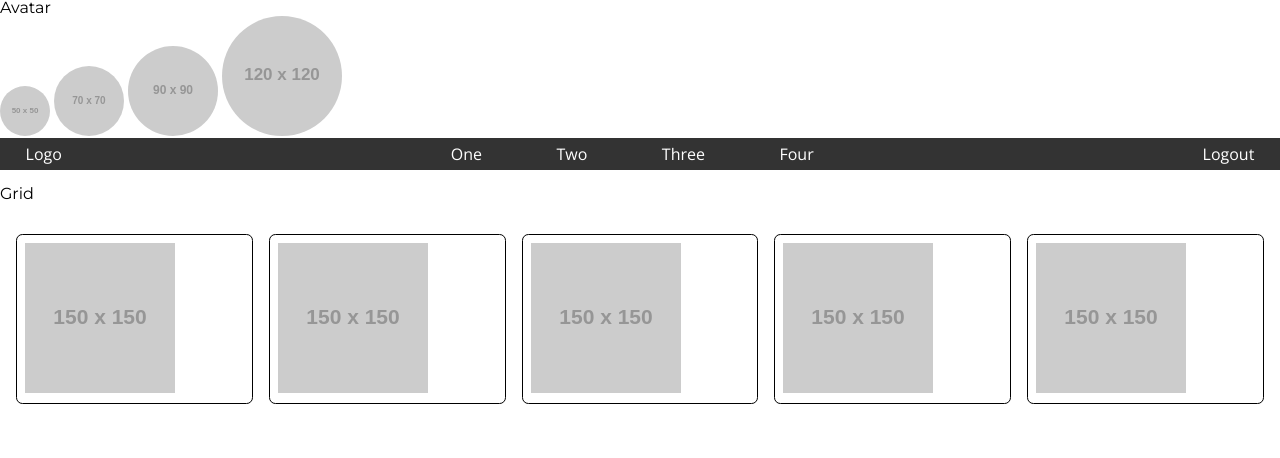
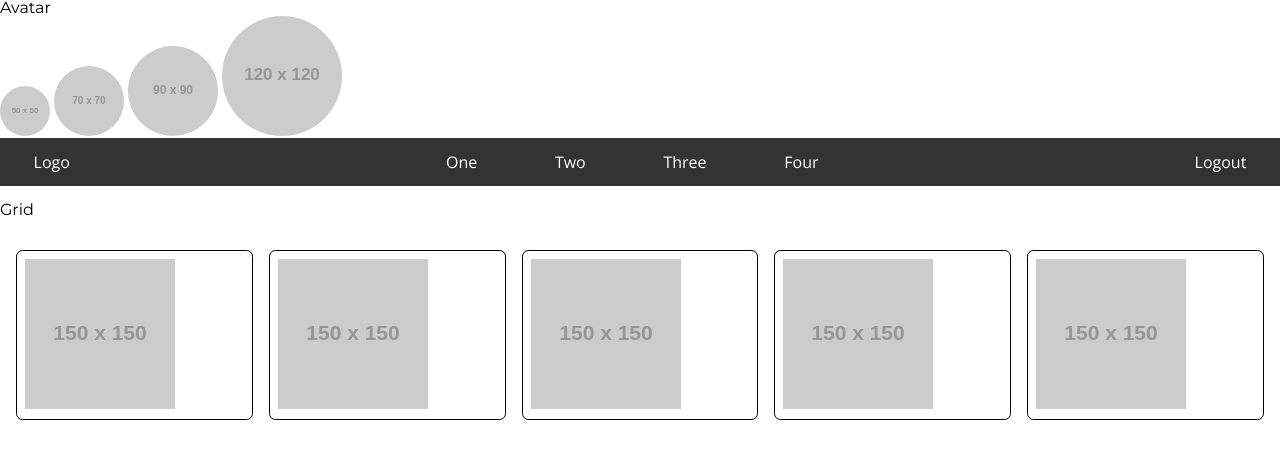
Before and after one commit to Abhicoding/Simba, a website: page index.html in a window 1280 px wide. Drawn offline with nearby package versions, Linux system fonts and the light colour scheme; placeholder pictures from the web are drawn by us.

Commit message:
Fixed navbar content padding

```diff
--- a/src/scss/_navbar.scss
+++ b/src/scss/_navbar.scss
@@ -16,6 +16,9 @@ div.wrapper {
         a {
           text-decoration: none;
           color: #fff
+        }
+        li {
+          padding: 0.5rem;
         }
         li:hover {
           background-color: #555;
```
Also changed, not shown: public/css/main.css.
